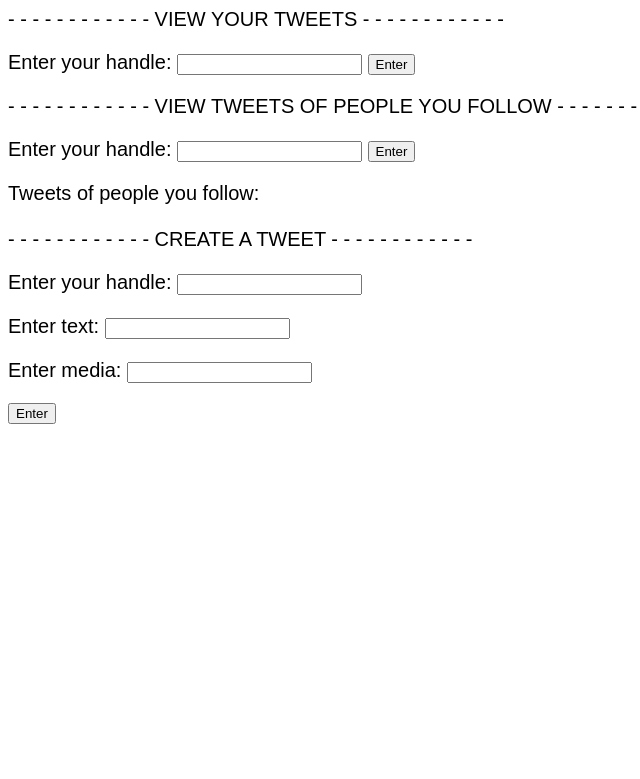
After one commit to bbqxaxiu/coms4111, a Flask app: template templates/tweets_of_people_you_follow.html in a window 1280 px wide. The commit adds this page. Shown: the top 779 px of the page, without its empty margins (0-640 px from the left). Run offline with Flask 2, Linux system fonts and the light colour scheme; the template is opened without the code that fills it, so the values that code supplies are empty; parts of the project's set-up code (start-up, migrations or seed data) failed here and were passed over.

Commit message:
add ability to view your own tweets

```diff
--- a/server.py
+++ b/server.py
@@ -163,6 +163,7 @@
   create_tweet("vladverba", "vlad's test text", "vlad's test media")
   return render_template("another.html")
 
+# Creates a tweet for a given handle.
 @app.route('/create', methods=['GET'])
 def create():
     handle = request.args.get('handle')
@@ -175,6 +176,16 @@
 
     return redirect('/')
 
+# Displays a user's tweets
+@app.route('/your_tweets', methods=['GET'])
+def your_tweets():
+    handle = request.args.get('handle')
+    handle_exists = check_if_handle_exists(handle)
+    if(handle_exists):
+        tweets = get_tweets_from_users([handle])
+        return render_template("your_tweets.html", tweets=tweets)
+    else:
+        return redirect('/')
 
 # Checks if the user exists.
 # If the user exists, display tweets of people they follow.
@@ -185,7 +196,7 @@
     if(handle_exists):
         following = get_users_someone_follows(handle)
         tweets = get_tweets_from_users(following)
-        return render_template("tweets.html", tweets=tweets)
+        return render_template("tweets_of_people_you_follow.html", tweets=tweets)
     else:
         return redirect('/')
 
@@ -239,7 +250,6 @@
     g.conn.execute("""INSERT INTO content VALUES (%s, %s, %s);""", cid, text, media)
 
     return cid
-
 
 # checks if a handle exists
 def check_if_handle_exists(handle):
--- /dev/null
+++ b/templates/tweets_of_people_you_follow.html
@@ -0,0 +1,46 @@
+<html>
+  <style>
+    body{
+      font-size: 15pt;
+      font-family: arial;
+    }
+    img{
+      height: 400px;
+      width: 400px;
+    }
+  </style>
+
+  <body>
+    - - - - - - - - - - - - VIEW YOUR TWEETS - - - - - - - - - - - -
+    <br/>
+      <form method="GET" action="/your_tweets">
+        <p>Enter your handle: <input type="text" name="handle"> <input type="submit" value="Enter"></p>
+      </form>
+    - - - - - - - - - - - - VIEW TWEETS OF PEOPLE YOU FOLLOW - - - - - - - - - - - -
+    <br/>
+    <form method="GET" action="/display">
+      <p>Enter your handle: <input type="text" name="handle"> <input type="submit" value="Enter"></p>
+    </form>
+    <div>
+      Tweets of people you follow:
+      <br/>
+      <br/>
+      {% for key, value in tweets.items()%}
+        <div>{{loop.index}}. {{value[0]}}</div>
+        {% if value[1] %}
+          <div><img src="{{value[1]}}"</img></div>
+        {% endif %}
+        <br/>
+      {% endfor %}
+    </div>
+    - - - - - - - - - - - - CREATE A TWEET - - - - - - - - - - - -
+    <br/>
+    <form method="GET" action="/create">
+      <p>Enter your handle: <input type="text" name="handle"></p>
+      <p>Enter text: <input type="text" name="text"></p>
+      <p>Enter media: <input type="text" name="media"></p>
+      <p><input type="submit" value="Enter"></p>
+    </form>
+  </body>
+
+</html>
```
Also changed, not shown: templates/index.html (+7 -2 lines), templates/your_tweets.html (renamed from templates/tweets.html, +10 -5 lines).
